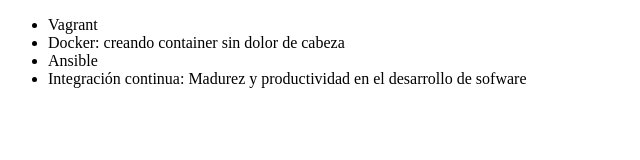
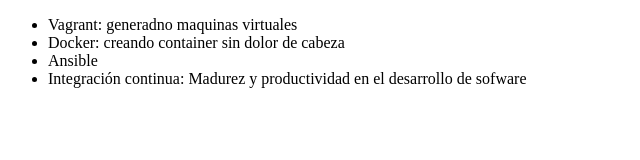
Before and after one commit to kevinguaza32/alura-git, a plain HTML site: page index.html in a window 1280 px wide. Shown: the whole page, without its empty margins (0-640 px from the left). Drawn offline with Linux system fonts and the light colour scheme.

Commit message:
corrigiendo curso de vegrant

```diff
--- a/index.html
+++ b/index.html
@@ -6,7 +6,7 @@
 </head>
 <body>
     <ul>
-        <li> Vagrant </li>
+        <li> Vagrant: generadno maquinas virtuales </li>
         <li> Docker: creando container sin dolor de cabeza  </li>
         <li> Ansible </li>
         <li> Integración continua: Madurez y productividad en el desarrollo de sofware </li>
```
